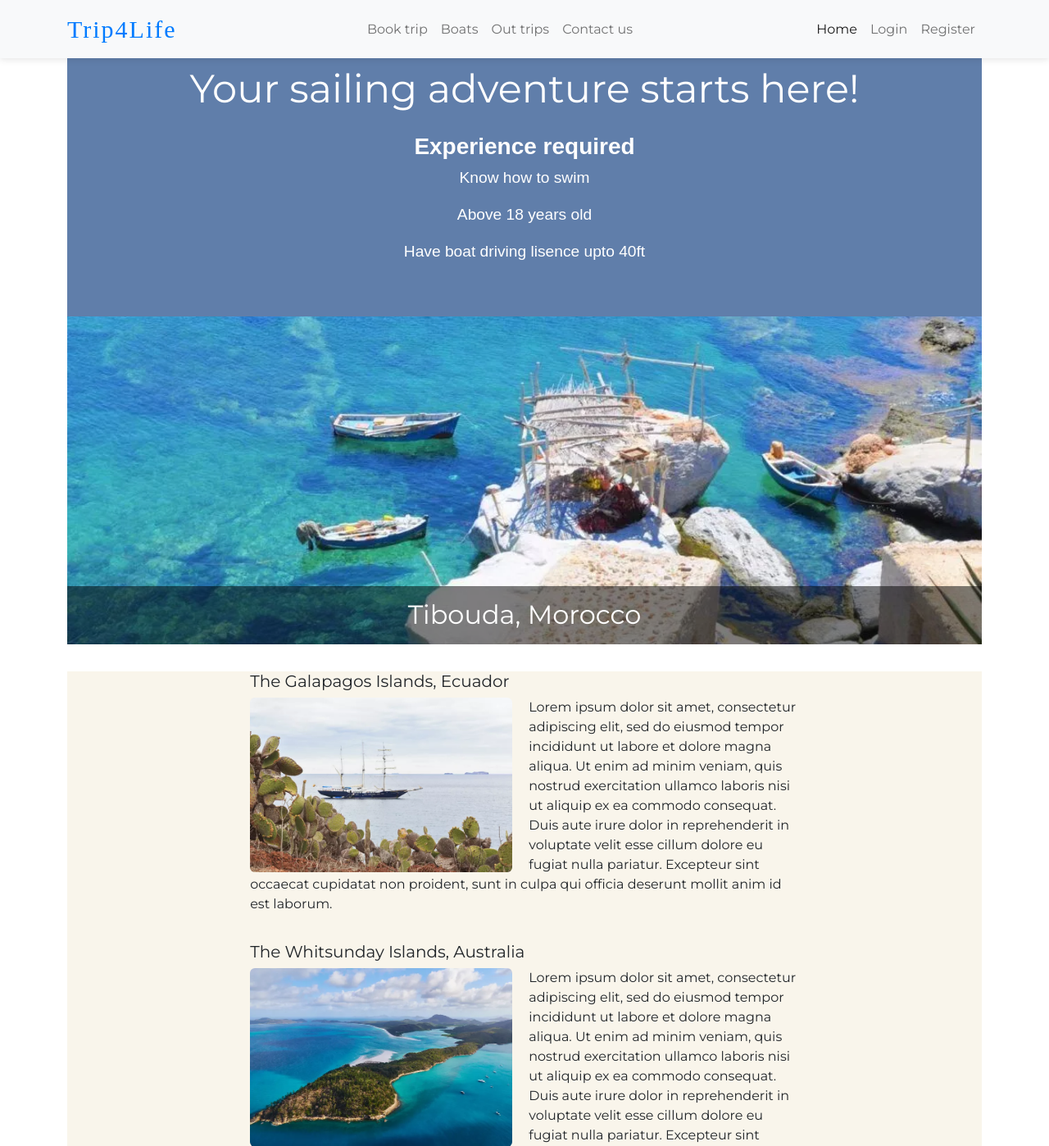
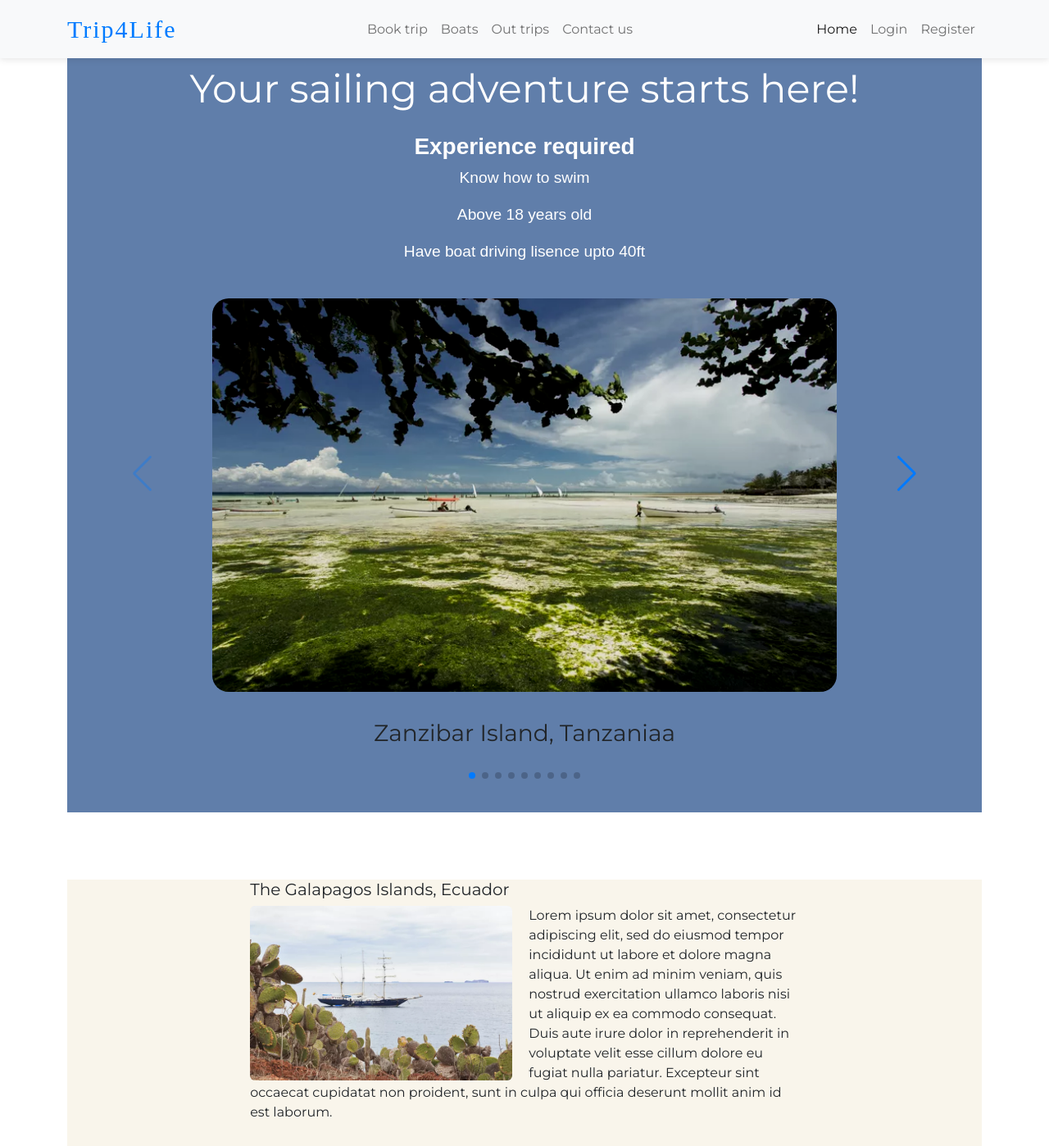
Before and after one commit to 190ibrahim/Trip4Life, a PHP site: page / in a window 1280 px wide. Shown: the top 1398 px of the page at 82% size. Run offline with PHP 8.4, Linux system fonts and the light colour scheme; data comes from the database, SQL or seed files in the repository; some libraries are stand-ins or nearby versions.

Commit message:
Add swiper for the header

```diff
--- /dev/null
+++ b/header.php
@@ -0,0 +1,42 @@
+<header id="header" class="header-section">
+    <div class="header-container">
+        <h1 class="header-title">Your sailing adventure starts here!</h1>
+        <div class="experience">
+            <h3 class="experience-title">Experience required</h3>
+            <p>Know how to swim</p>
+            <p>Above 18 years old</p>
+            <p>Have boat driving lisence upto 40ft</p>
+        </div>
+
+        <div class="swiper-container myHeaderSwiper">
+            <div class="swiper-wrapper">
+                <?php
+                $query = $pdo->prepare("SELECT * FROM trips");
+                $query->execute();
+                $trips = $query->fetchAll();
+                foreach ($trips as $trip) {
+                    $trip_title = $trip['trip_title'];
+                    $trip_image = $trip['trip_image'];
+                    $trip_id = $trip['id'];
+                ?>
+                <div class="swiper-slide">
+                    <img src="pictures\<?php echo $trip_image ?>" alt="<?php echo $trip_title ?>">
+
+                    <div>
+                        <br>
+                        <h3><?php echo $trip_title ?></h3>
+                    </div>
+                </div>
+                <?php
+                }
+                ?>
+            </div>
+            <br>
+            <br>
+            <div class="swiper-button-next"></div>
+            <div class="swiper-button-prev"></div>
+            <div class="swiper-pagination"></div>
+        </div>
+    </div>
+    <br>
+</header>
--- a/includes/footer.php
+++ b/includes/footer.php
@@ -37,8 +37,7 @@
     crossorigin="anonymous"></script> -->
 
 <script src="https://kit.fontawesome.com/de7c5bb96e.js" crossorigin="anonymous"></script>
-<script src="https://cdn.jsdelivr.net/npm/bootstrap@5.2.3/dist/js/bootstrap.bundle.min.js"
-    integrity="sha384-kenU1KFdBIe4zVF0s0G1M5b4hcpxyD9F7jL+jjXkk+Q2h455rYXK/7HAuoJl+0I4" crossorigin="anonymous">
+<script src="https://cdn.jsdelivr.net/npm/bootstrap@5.2.3/dist/js/bootstrap.bundle.min.js" integrity="sha384-kenU1KFdBIe4zVF0s0G1M5b4hcpxyD9F7jL+jjXkk+Q2h455rYXK/7HAuoJl+0I4" crossorigin="anonymous">
 </script>
 <script src="https://cdn.jsdelivr.net/npm/swiper@8/swiper-bundle.min.js"></script>
 <script>
@@ -58,6 +57,25 @@ var swiper = new Swiper(".mySwiper", {
         },
     });
 </script>
+<script>
+    var swiper = new Swiper(".myHeaderSwiper", {
+        spaceBetween: 30,
+        centeredSlides: true,
+        autoplay: {
+            delay: 2500,
+            disableOnInteraction: false,
+        },
+        pagination: {
+            el: ".swiper-pagination",
+            clickable: true,
+        },
+        navigation: {
+            nextEl: ".swiper-button-next",
+            prevEl: ".swiper-button-prev",
+        },
+    });
+</script>
+
 </body>
 </body>
 
--- a/index.php
+++ b/index.php
@@ -1,51 +1,11 @@
 <?php require "includes/head.php"; ?>
 
+<?php include "header.php"; ?>
+
 <!---------  HEADER  ----------->
-<header id="header" class="header-section">
-    <h1 class="header-title">Your sailing adventure starts here!</h1>
-    <div class="experience">
-        <h3 class="experience-title">Experience required</h3>
-        <p>Know how to swim</p>
-        <p>Above 18 years old</p>
-        <p>Have boat driving lisence upto 40ft</p>
-    </div>
-    <div id="carouselExampleAutoplaying" class="carousel-container">
-        <div class="carousel">
-            <?php
-            $query = $pdo->prepare("SELECT * FROM trips");
-            $query->execute();
-            $trips = $query->fetchAll();
-            foreach ($trips as $trip) {
-                $trip_title = $trip['trip_title'];
-                $trip_image = $trip['trip_image'];
-                $trip_id = $trip['id'];
-            ?>
-            <div class="carousel-item active">
-                <img src="pictures\<?php echo $trip_image
-                                        ?>" alt="<?php echo $trip_title
-                                                    ?>">
-                <div class="carousel-caption">
-                    <h3><?php echo $trip_title
-                            ?></h3>
-                </div>
-            </div>
-            <?php
-            }
-            ?>
-        </div>
+<br>
+<br>
 
-        <div></div>
-
-        <a class="carousel-control-prev" href="#carouselExampleIndicators" role="button" data-slide="prev">
-            <span class="carousel-control-prev-icon" aria-hidden="true"></span>
-            <span class="sr-only">Previous</span>
-        </a>
-        <a class="carousel-control-next" href="#carouselExampleIndicators" role="button" data-slide="next">
-            <span class="carousel-control-next-icon" aria-hidden="true"></span>
-            <span class="sr-only">Next</span>
-        </a>
-    </div>
-</header>
 
 <!---------  OUR TRIPS  ----------->
 
--- a/styles/main.css
+++ b/styles/main.css
@@ -28,60 +28,81 @@ body {
     font-weight: bold;
 }
 
-.carousel-container {
-    width: 100%;
+.myHeaderSwiper {
     overflow: hidden;
-    margin-top: 2rem;
 }
 
-.carousel {
-    width: 100%;
-    height: 400px;
+.header-container {
+
+    position: relative;
 }
 
-.carousel-item {
-    width: 100%;
-    height: 100%;
+.header-container .swiper-button-next,
+.header-container .swiper-button-prev {
+    position: absolute;
+    top: 60%;
+    transform: translateY(-50%);
 }
 
-.carousel-item img {
-    width: 100%;
-    height: 100%;
-    object-fit: cover;
+.header-container .swiper-button-next {
+    right: 7%;
 }
 
-.carousel-caption {
-    position: absolute;
-    bottom: 0;
-    left: 0;
-    right: 0;
-    padding: 1rem;
-    background-color: rgba(0, 0, 0, 0.5);
-    color: #fff;
-    text-align: center;
+.header-container .swiper-button-prev {
+    left: 7%;
 }
 
-.carousel-caption h3 {
-    font-size: 2rem;
-    margin-bottom: 0;
+.header-container .swiper-pagination {
+    bottom: 10px;
+}
+.myHeaderSwiper img {
+    width: 70%;
+    height: 500px;
+    object-fit: cover;
+    padding: 10px;
+    border-radius: 30px;
+
+}
+/* Add media queries to make the website responsive */
+@media (max-width: 768px) {
+    .header-title {
+        font-size: 2rem;
+    }
+
+    .experience {
+        font-size: 1rem;
+    }
+
+    .myHeaderSwiper img {
+        height: 300px;
+    }
 }
 
-.carousel-control-prev,
-.carousel-control-next {
-    width: 3rem;
-    height: 3rem;
-    font-size: 2rem;
-    color: #fff;
-    background-color: rgba(0, 0, 0, 0.5);
-    text-align: center;
-    line-height: 3rem;
+/* Add hover effects to the buttons and pagination dots */
+.header-container .swiper-button-next:hover,
+.header-container .swiper-button-prev:hover {
+    cursor: pointer;
+    transform: scale(1.1);
 }
 
+.header-container .swiper-pagination .swiper-pagination-bullet:hover {
+    cursor: pointer;
+    transform: scale(1.1);
+}
 
+/* Use CSS transitions or animations to enhance the user experience */
+.myHeaderSwiper img {
+    transition: all 0.5s ease-in-out;
+}
 
+.myHeaderSwiper img:hover {
+    transform: scale(1.1);
+}
 
-
-
+/* Use CSS filters to change the color, brightness, and contrast of images */
+.myHeaderSwiper img {
+    filter: brightness(85%) contrast(120%);
+}
 
 
 
```
Also changed, not shown: junk.php (added, +42 -0 lines). Lines whose indentation alone changed are shown as unchanged.
